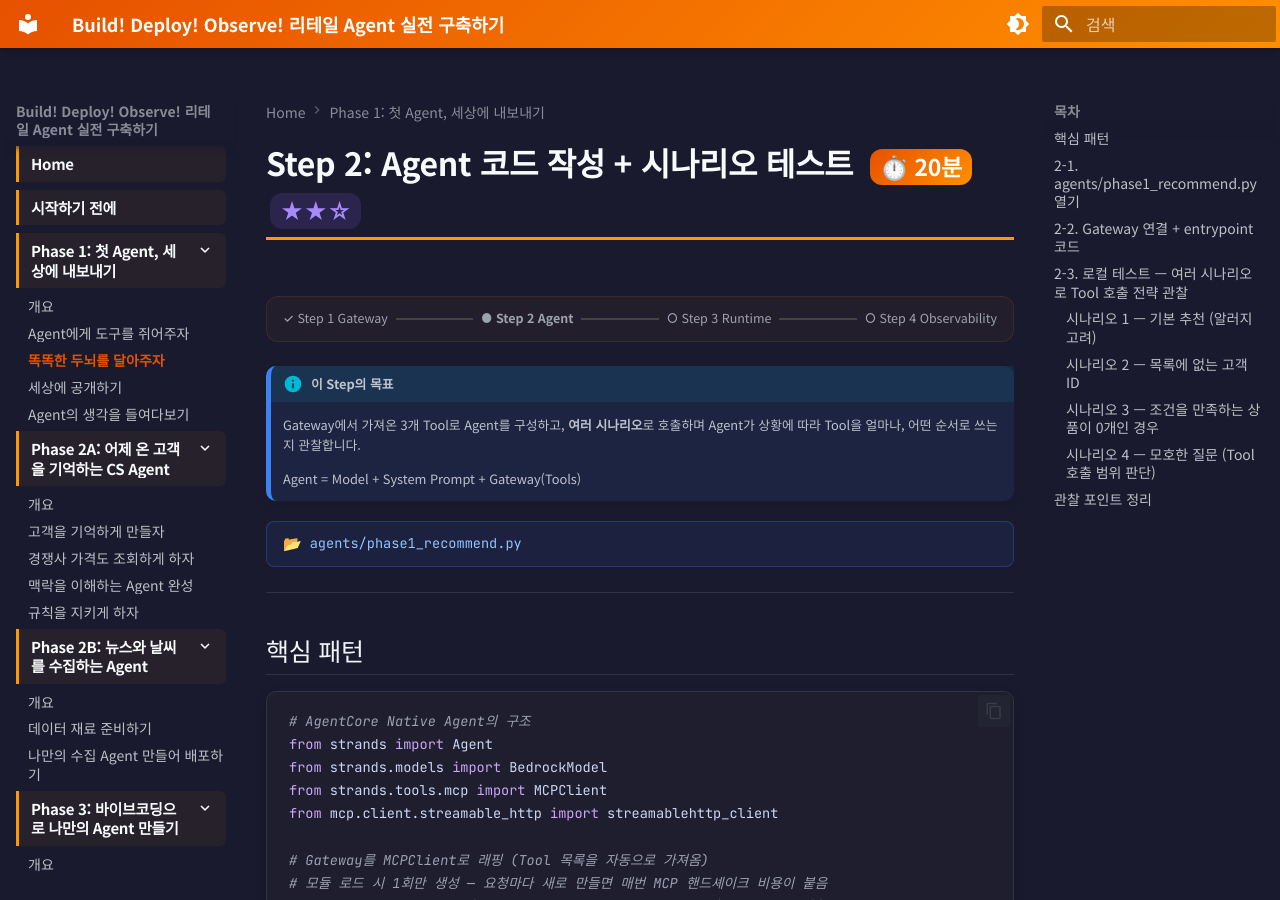
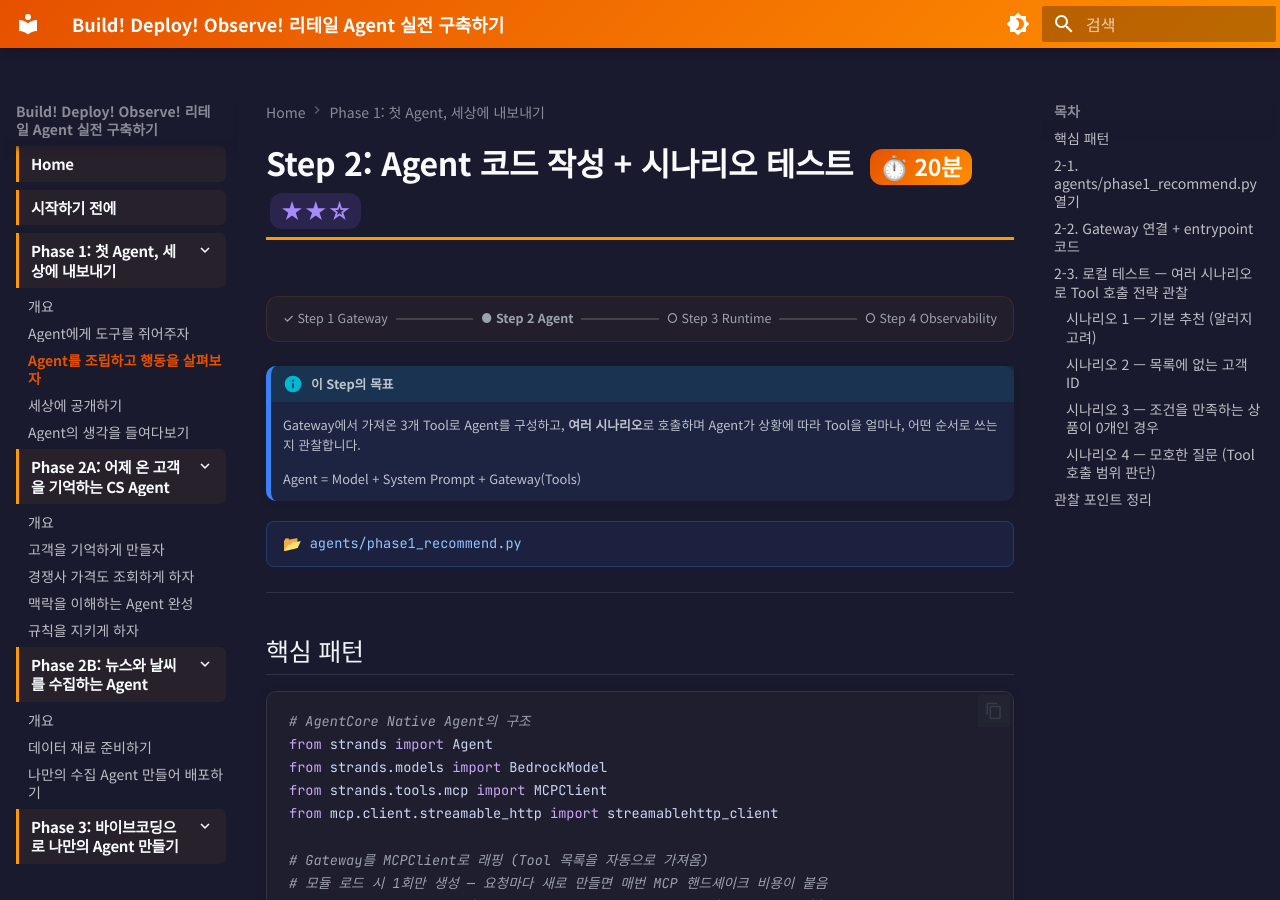
Before and after one commit to kjhyuok/rcg-agentcore-workshop-guide, an MkDocs documentation site: the page built from docs/phase1/step2-agent.md, in a window 1280 px wide and 900 px high. Built offline with MkDocs 1.6.1 and Material for MkDocs 9.7.7, drawn with Linux system fonts in a browser that asks for light colours.

Commit message:
docs: Phase1 Step2 nav 타이틀을 실제 내용(Agent 조립+시나리오 관찰)에 맞게 수정

```diff
--- a/mkdocs.yml
+++ b/mkdocs.yml
@@ -73,7 +73,7 @@
   - "Phase 1: 첫 Agent, 세상에 내보내기":
     - 개요: phase1/index.md
     - "Agent에게 도구를 쥐어주자": phase1/step1-gateway.md
-    - "똑똑한 두뇌를 달아주자": phase1/step2-agent.md
+    - "Agent를 조립하고 행동을 살펴보자": phase1/step2-agent.md
     - "세상에 공개하기": phase1/step3-runtime.md
     - "Agent의 생각을 들여다보기": phase1/step4-observability.md
   - "Phase 2A: 어제 온 고객을 기억하는 CS Agent":
```
